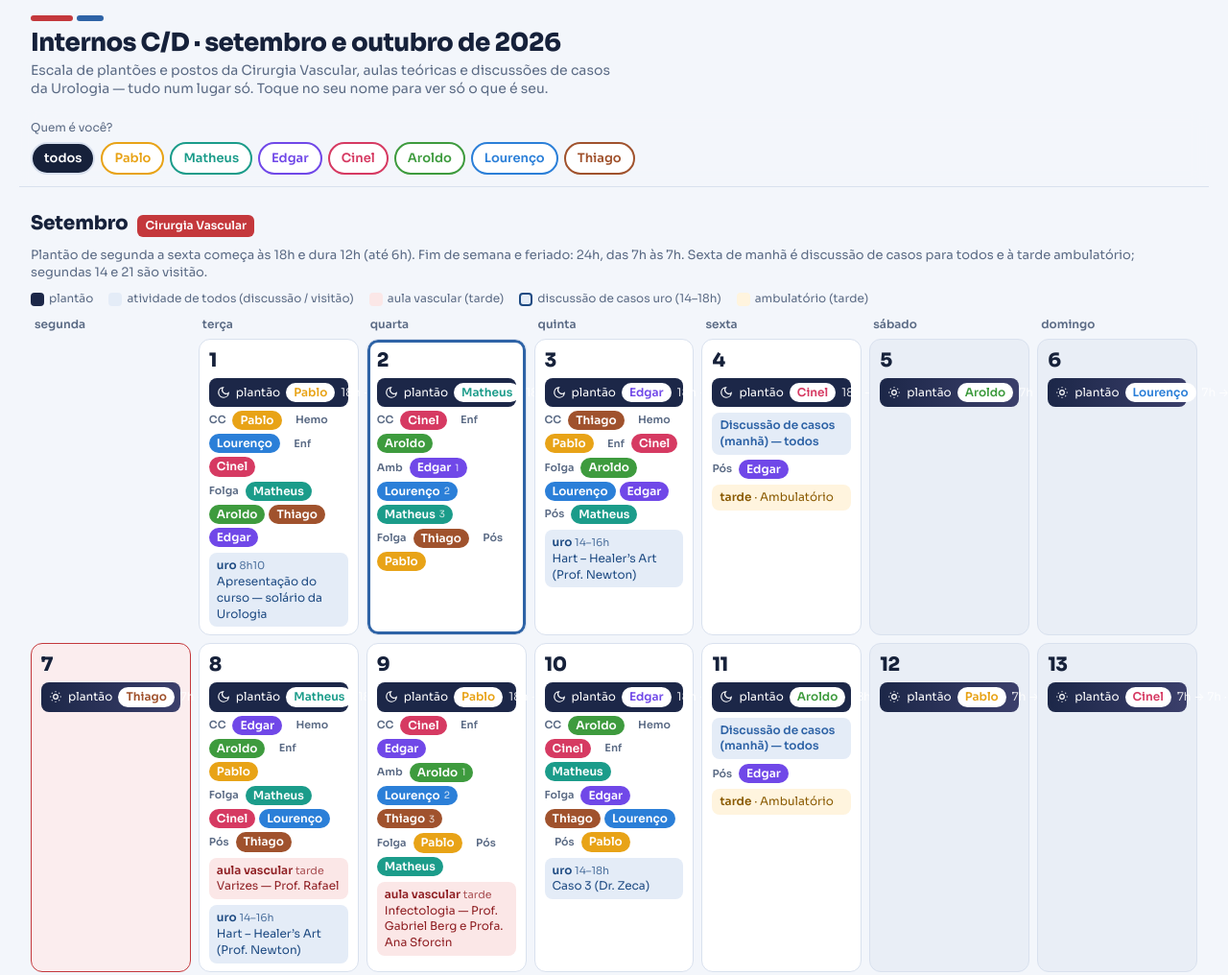
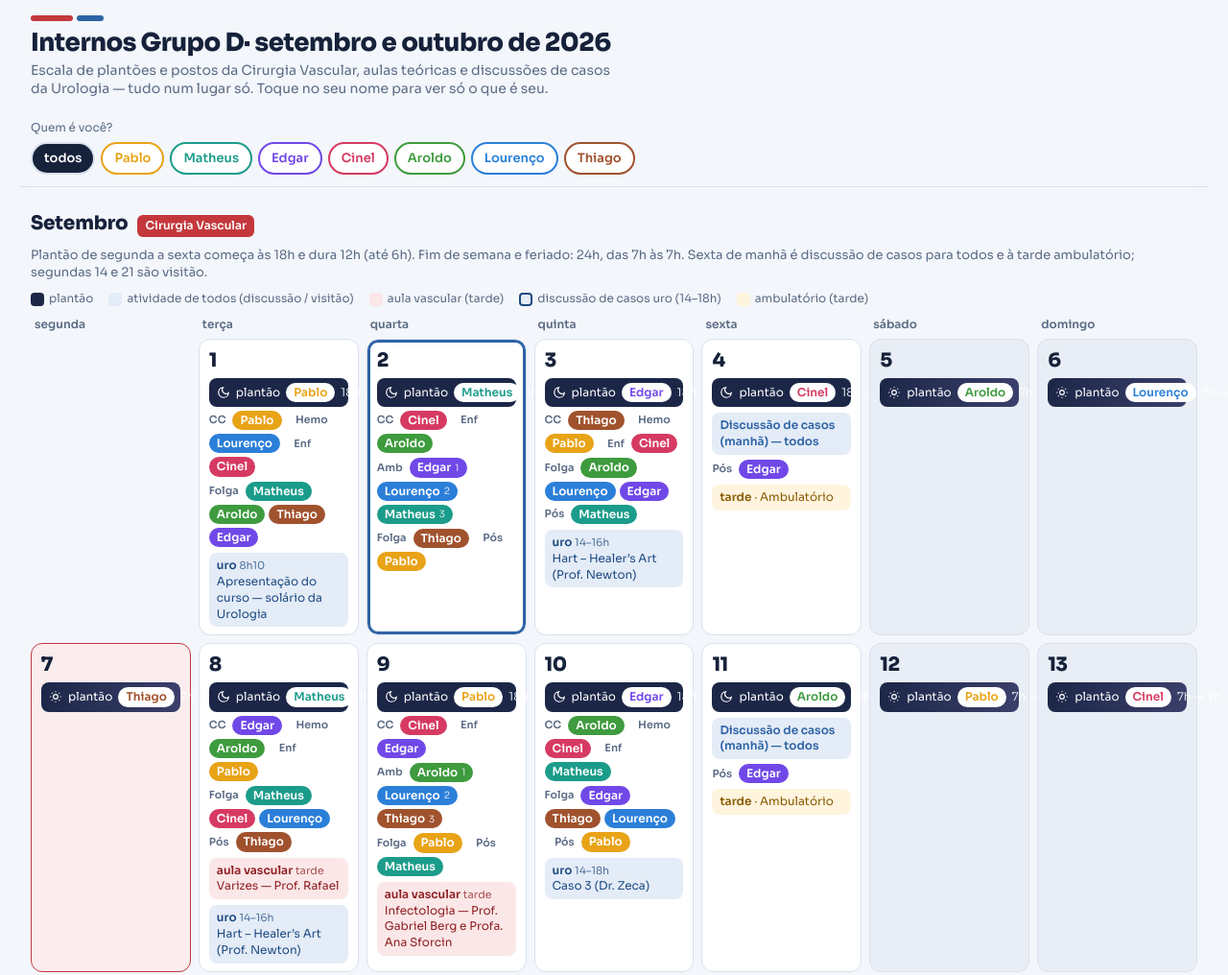
Before and after one commit to ghlguilherme/escalavascular, a plain HTML site: page index.html in a window 1280 px wide. Shown: the top 1016 px of the page at 96% size. Drawn offline with Linux system fonts and the light colour scheme.

Commit message:
Update index.html

```diff
--- a/index.html
+++ b/index.html
@@ -174,7 +174,7 @@ body[data-who] .mine-box{display:block}
 <header class="hero">
   <div>
     <div class="vessels"><i></i><i></i></div>
-    <h1>Internos C/D · setembro e outubro de 2026</h1>
+    <h1>Internos Grupo D· setembro e outubro de 2026</h1>
     <p class="sub">Escala de plantões e postos da Cirurgia Vascular, aulas teóricas e discussões de casos da Urologia — tudo num lugar só. Toque no seu nome para ver só o que é seu.</p>
   </div>
 </header>
```
